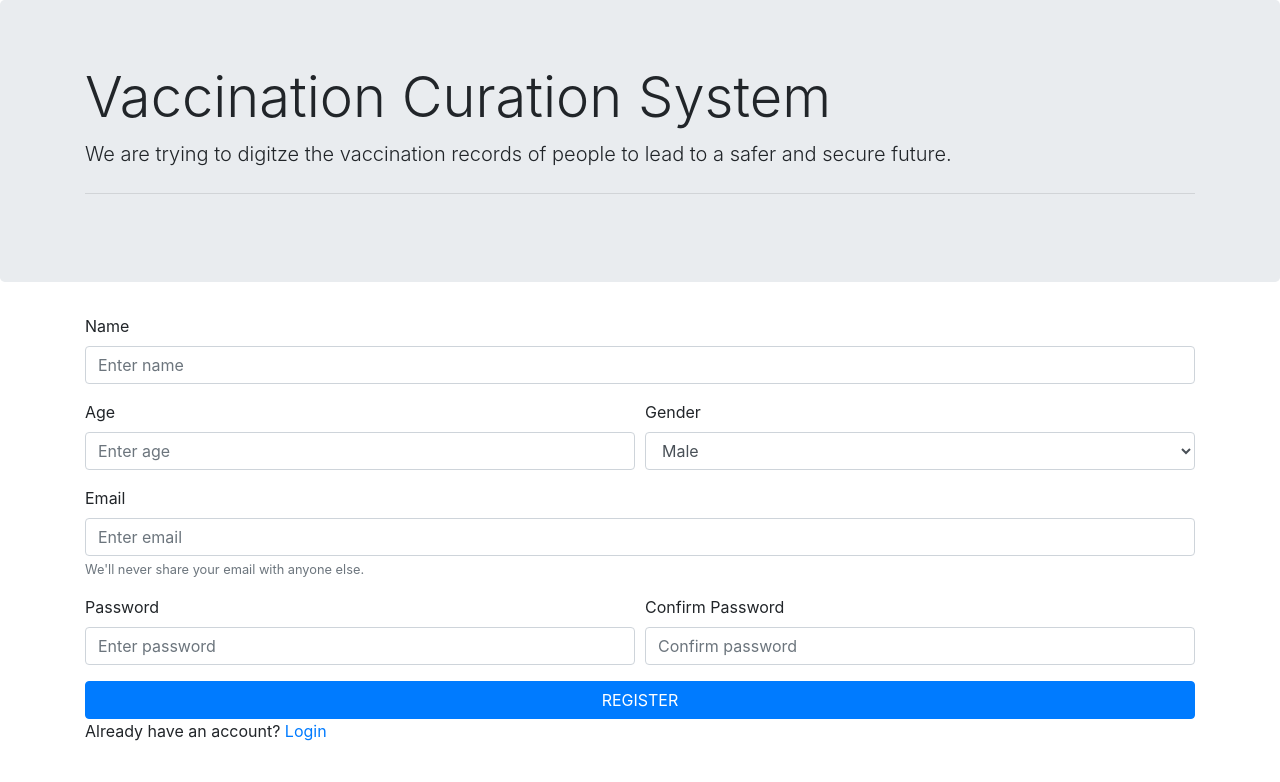
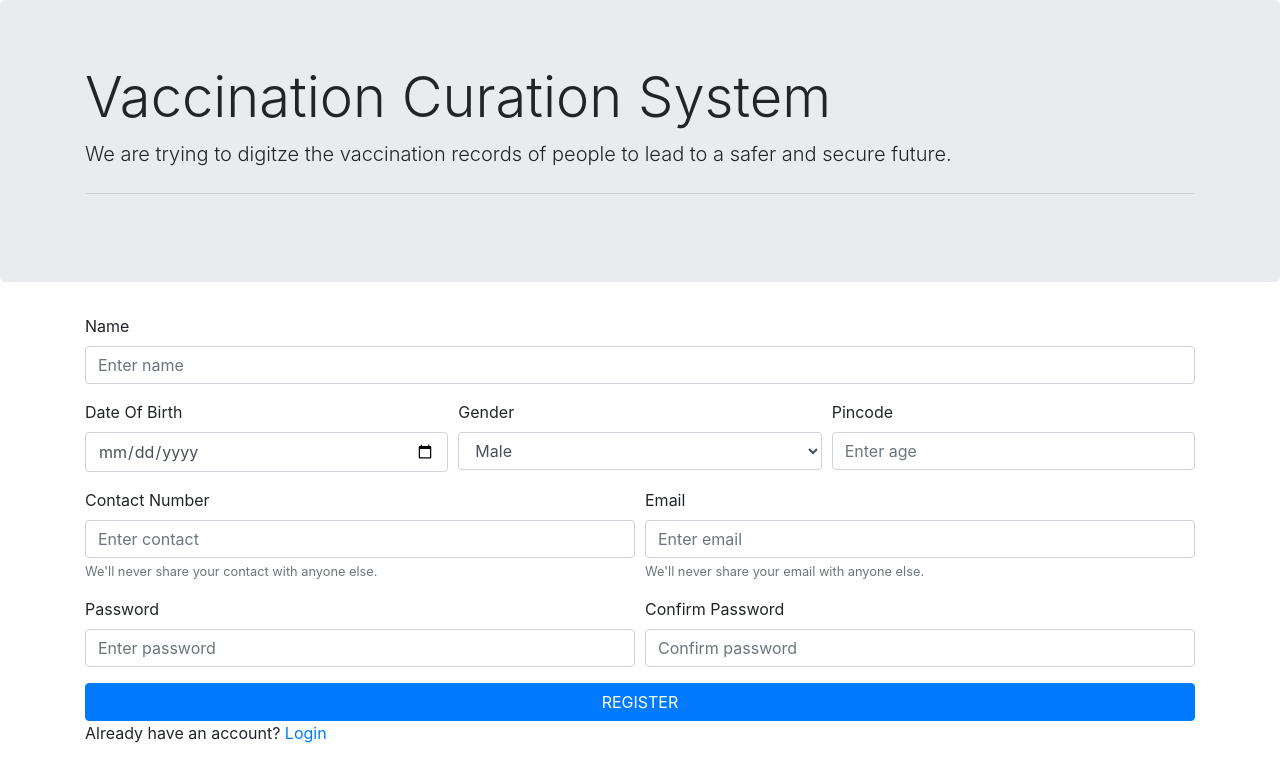
Before and after one commit to sargamm/DBMS-Flask-Project-1, a Flask app: page /signup in a window 1280 px wide. Shown: the top 782 px of the page. Run offline with Flask 2, Linux system fonts and the light colour scheme; some libraries are stand-ins or nearby versions.

Commit message:
ADded required and minimum length requirement on the front end of the signup page

```diff
--- a/queries.py
+++ b/queries.py
@@ -9,7 +9,7 @@ user_queries.append("Select V.name, D.Name from Vaccinations V, Disease D,Diseas
 #list vaccination record for a particular user
 user_queries.append("select * from VaccinationRecords where UserID=73")
 #create new user
-user_queries.append("insert into users values("+id+','+ full_name+','+ Gender+','+ DOB+','+ emailID+','+state+','+Address+','+Contact+','+GuardianName+','+Aadhar Number+')')
+user_queries.append("insert into users values("+id+','+ full_name+','+ Gender+','+ DOB+','+ emailID+','+state+','+Address+','+Contact+','+GuardianName+','+AadharNumber+')')
 #Display citizens of Bihar vaccinated against the disease SHINGLES.
 disease_queries.append("Select U.id,U.full_name from users U, VaccinationRecords V,Disease D, DiseaseVaccineRelation R where V.UserID=U.id and V.VaccineID=R.VaccineID and R.ICDCode=D.ICD10 and  U.state='Bihar' and D.Name='SHINGLES'")
 
@@ -17,7 +17,7 @@ disease_queries.append("Select U.id,U.full_name from users U, VaccinationRecords
     NOTE: SARGAM subqueries nest them like this below, performance is way higher and less records are accessed
 """
 disease_queries.append("Select id, full_name from users where state='Bihar' and id = (Select UserId from VaccinationRecords where VaccineID=(Select R.VaccineID from Disease D, DiseaseVaccineRelation R where D.name = 'Shingles' and D.ICD10=R.ICDCode));")
-
+z
 #Print Users and their vaccination dates done in Public Health Centres-'Health Centre1','Browsebug','Zoomcast','Blogpad','Yabox'
 healthcentre_queries.append("Select U.id,U.full_name,V.VaccineDate,P.name from users U,VaccinationRecords V, PublicHealthCentre P where U.id=V.UserID and P.id=V.PublicHealthCentreID and P.name in ('Health Centre1','Browsebug','Zoomcast','Blogpad','Yabox')")
 #Check the availability of vaccine for Pneumococcal disease in health centre with name
--- a/templates/signup.html
+++ b/templates/signup.html
@@ -16,15 +16,15 @@
         <div class="form-row">
             <div class="form-group col-12">
                 <label for="inputEmail">Name</label>
-                <input type="text" class="form-control" id="name" aria-describedby="username" placeholder="Enter name">
+                <input type="text"  required="required" class="form-control" id="name" aria-describedby="username" placeholder="Enter name">
             </div>
         </div>
         <div class="form-row">
-            <div class="form-group col-md-6">
-                <label for="userage">Age</label>
-                <input type="number" class="form-control" id="age" aria-describedby="user-age" placeholder="Enter age">
+            <div class="form-group col-md-4">
+                <label for="userage">Date Of Birth</label>
+                <input type="date" required="required" class="form-control" id="age" aria-describedby="user-age" placeholder="Enter age">
             </div>
-            <div class="form-group col-md-6">
+            <div class="form-group col-md-4">
                 <label for="select-gender">Gender</label>
                 <select class="form-control" id="gendeer">
                     <option>Male</option>
@@ -32,20 +32,31 @@
                     <option>Other</option>
                 </select>
             </div>
+            <div class="form-group col-md-4">
+                <label for="userage">Pincode</label>
+                <input type="text" required="required" size="6" maxlength="6" minlength="6" class="form-control" id="pincode" aria-describedby="user-age" placeholder="Enter age">
+            </div>
         </div>
-        <div class="form-group">
-            <label for="inputEmail">Email</label>
-            <input type="email" class="form-control" id="email" aria-describedby="emailHelp" placeholder="Enter email">
-            <small id="emailHelp" class="form-text text-muted">We'll never share your email with anyone else.</small>
+        <div class="form-row">
+            <div class="form-group col-md-6">
+                <label for="inputContact">Contact Number</label>
+                <input type="text" required="required" size="10" minlength="10" maxlength="10" class="form-control" id="contact" aria-describedby="emailHelp" placeholder="Enter contact">
+                <small id="contactHelp" class="form-text text-muted">We'll never share your contact with anyone else.</small>
+            </div>
+            <div class="form-group col-md-6">
+                <label for="inputEmail">Email</label>
+                <input type="email" required="required" class="form-control" id="email" aria-describedby="emailHelp" placeholder="Enter email">
+                <small id="emailHelp" class="form-text text-muted">We'll never share your email with anyone else.</small>
+            </div>
         </div>
         <div class="form-row">
             <div class="form-group col-md-6">
                 <label for="inputpassword">Password</label>
-                <input type="password" class="form-control" id="password" aria-describedby="password" placeholder="Enter password">
+                <input type="password" required="required" minlength="6" class="form-control" id="password" aria-describedby="password" placeholder="Enter password">
             </div>
             <div class="form-group col-md-6">
-                    <label for="confirmpassword">Confirm Password</label>
-                    <input type="password" class="form-control" id="confirm-password" aria-describedby="password" placeholder="Confirm password">
+                <label for="confirmpassword">Confirm Password</label>
+                <input type="password" required="required" class="form-control" id="confirm-password" aria-describedby="password" placeholder="Confirm password">
             </div>
         </div>
         <button type="submit" class="btn btn-primary col-12">REGISTER</button>
```
